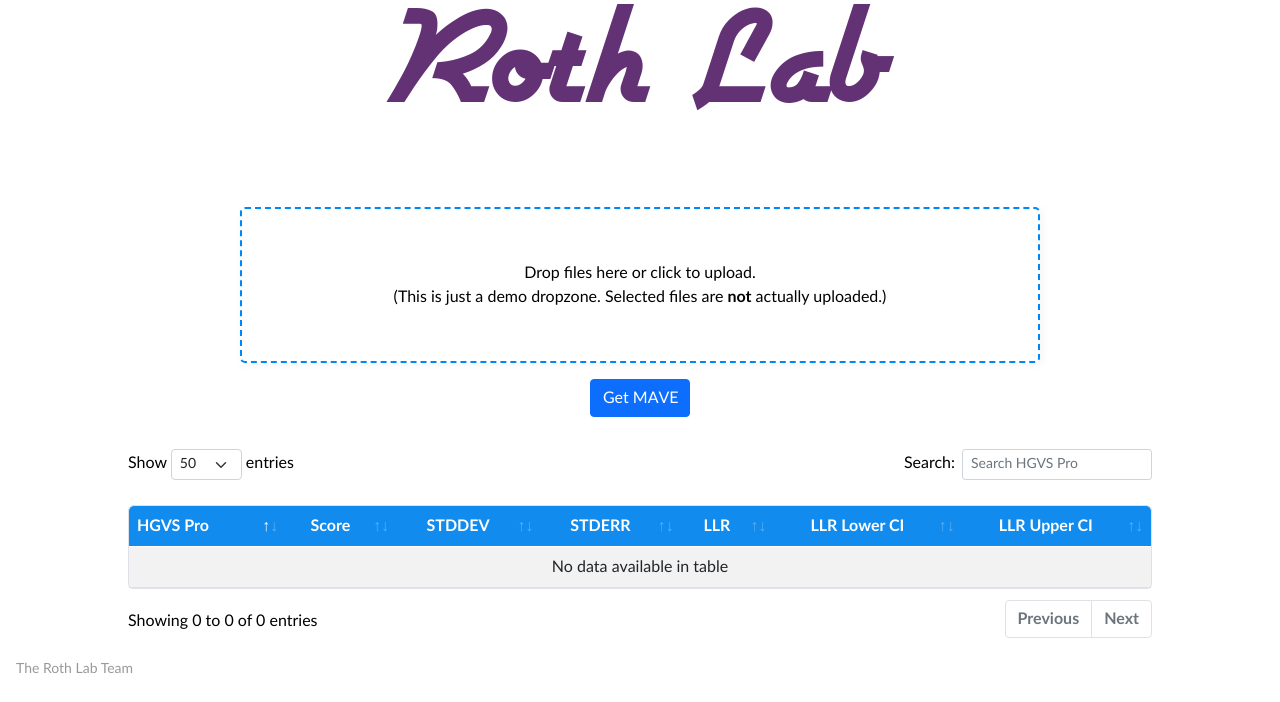
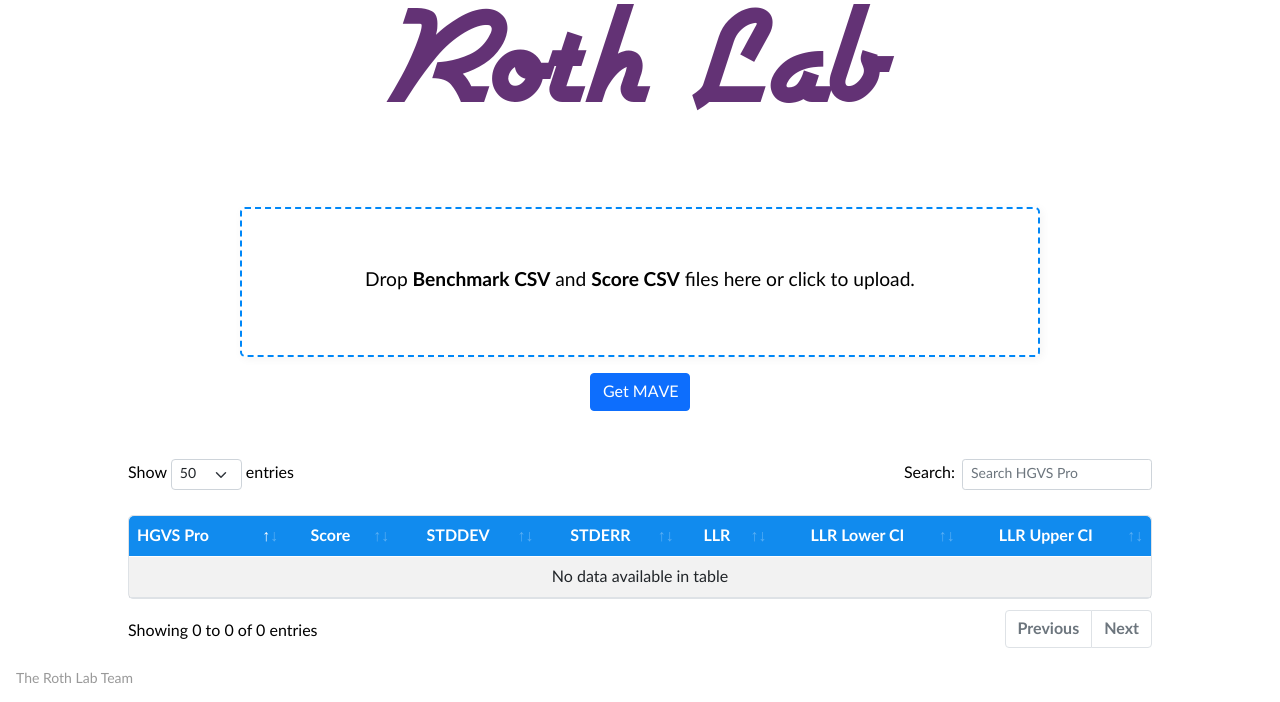
Before and after one commit to irahorecka/llrws, a Flask app: page / in a window 1280 px wide. Shown: the part 180-882 px from the top of the page. Before the commit the page ends 853 px from the top, so only its background shows below. Run offline with Flask 2, Linux system fonts and the light colour scheme; some libraries are stand-ins or nearby versions.

Commit message:
update frontend, rm initDropzone.js

```diff
--- a/llrws/static/css/main.css
+++ b/llrws/static/css/main.css
@@ -30,6 +30,7 @@ body {
 .dropzone-container {
     display: flex;
     justify-content: space-between;
+    padding-bottom: 1rem;
 }
 
 .dropzone {
@@ -38,6 +39,10 @@ body {
     border-image: none;
     margin-left: auto;
     margin-right: auto;
+}
+
+.dz-message {
+    font-size: 1.2rem;
 }
 
 #mave-button-submit {
--- a/llrws/templates/layout.html
+++ b/llrws/templates/layout.html
@@ -5,10 +5,7 @@
   <meta charset="utf-8">
   <meta http-equiv="X-UA-Compatible" content="IE=edge,chrome=1">
   <meta name="description" content="Automated Enrichment worklist generator">
-  <meta
-      name='viewport'
-      content='width=device-width, initial-scale=1.0, maximum-scale=1.0, user-scalable=0'
-  />
+  <meta name='viewport' content='width=device-width, initial-scale=1.0, maximum-scale=1.0, user-scalable=0'>
   <link rel="stylesheet" href="{{ url_for('static', filename='external/fontawesome-5.15.4/css/all.min.css') }}">
   <link rel="stylesheet" href="{{ url_for('static', filename='external/bootstrap-5.0.2/css/bootstrap.min.css') }}">
   <link rel="stylesheet" href="{{ url_for('static', filename='external/dropzone-5.7.1/dropzone.min.css') }}">
@@ -21,7 +18,7 @@
   <script src="{{ url_for('static', filename="external/jquery-3.6.0.min.js") }}"></script>
   <script src="{{ url_for('static', filename="external/bootstrap-5.0.2/js/bootstrap.min.js") }}"></script>
   <script src="{{ url_for('static', filename="external/dropzone-5.7.1/dropzone.min.js") }}"></script>
-  <script src="{{ url_for('static', filename="external/htmx-1.5.0.min.js") }}"></script>
+  <!-- <script src="{{ url_for('static', filename="external/htmx-1.5.0.min.js") }}"></script> -->
   <title>{{ content.title }}</title>
 </head>
 <body id="llrws">
--- a/llrws/templates/main/index.html
+++ b/llrws/templates/main/index.html
@@ -5,13 +5,11 @@
     <div class="col">
       <form id="mave-csv-upload" action="{{ url_for('main.upload') }}" class="dropzone needsclick">
         <div class="dz-message needsclick">
-          Drop files here or click to upload.<br>
-          <span class="note needsclick">(This is just a demo dropzone. Selected
-          files are <strong>not</strong> actually uploaded.)</span>
+          Drop <strong>Benchmark CSV</strong> and <strong>Score CSV</strong> files here or click to upload.
         </div>
       </form>
       <div id="mave-button-submit">
-        <input type="submit" id="mave-csv-upload" value="Get MAVE" hx-get="/data" hx-trigger="click" class="btn btn-primary" onclick="this.blur();"></input>
+        <input type="submit" value="Get MAVE" class="btn btn-primary" onclick="this.blur();"></input>
       </div>
     </div>
   </div>
```
Also changed, not shown: llrws/static/js/initDropzone.js (deleted, +0 -31 lines), test.py (added, +15 -0 lines).
